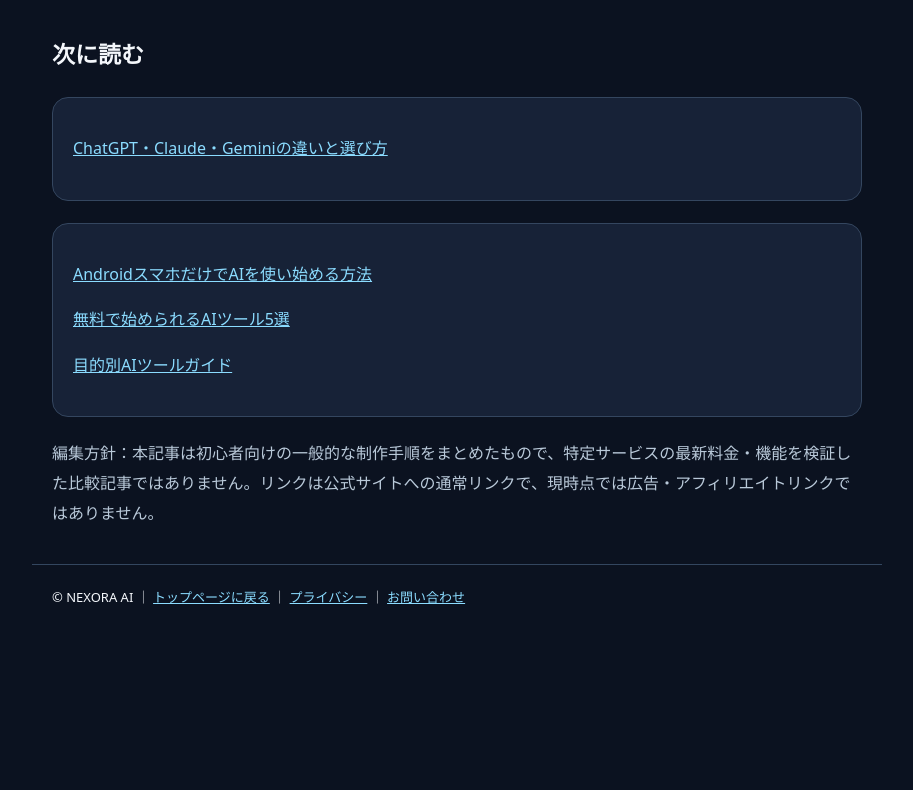
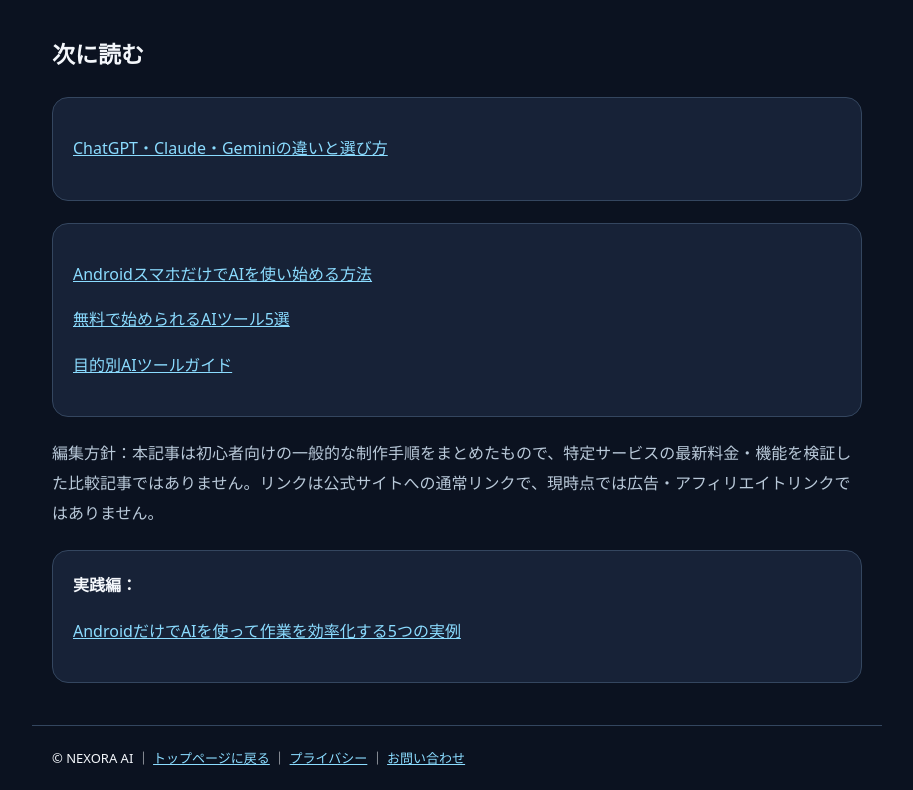
Before and after one commit to ymre1224-hash/ai-fire-system, a plain HTML site: page android-ai-video-guide.html in a window 1280 px wide. Shown: the part 3089-3879 px from the top of the page, without its empty margins (183-1096 px from the left). Before the commit the page ends 3718 px from the top, so only its background shows below. Drawn offline with Linux system fonts and the light colour scheme.

Commit message:
Link practical AI workflow guide from related articles

```diff
--- a/android-ai-video-guide.html
+++ b/android-ai-video-guide.html
@@ -25,4 +25,4 @@
 <h3>無料で完全自動化できますか？</h3><p>一部の工程は自動化できますが、無料枠の制限やサービス連携の条件があります。編集確認、権利確認、投稿先のルール確認まで含めた完全放置運用を保証するものではありません。</p>
 <h2>次に読む</h2><div class="card"><p><a href="./chatgpt-claude-gemini-guide.html">ChatGPT・Claude・Geminiの違いと選び方</a></p></div><div class="card"><p><a href="./android-ai-guide.html">AndroidスマホだけでAIを使い始める方法</a></p><p><a href="./#free-ai-guide">無料で始められるAIツール5選</a></p><p><a href="./#tools">目的別AIツールガイド</a></p></div>
 <p class="muted">編集方針：本記事は初心者向けの一般的な制作手順をまとめたもので、特定サービスの最新料金・機能を検証した比較記事ではありません。リンクは公式サイトへの通常リンクで、現時点では広告・アフィリエイトリンクではありません。</p>
-</main><footer>© NEXORA AI ｜ <a href="./">トップページに戻る</a> ｜ <a href="./#privacy">プライバシー</a> ｜ <a href="./#contact">お問い合わせ</a></footer></body></html>
+<div class="card"><strong>実践編：</strong><p><a href="./android-ai-workflow-guide.html">AndroidだけでAIを使って作業を効率化する5つの実例</a></p></div></main><footer>© NEXORA AI ｜ <a href="./">トップページに戻る</a> ｜ <a href="./#privacy">プライバシー</a> ｜ <a href="./#contact">お問い合わせ</a></footer></body></html>
```
